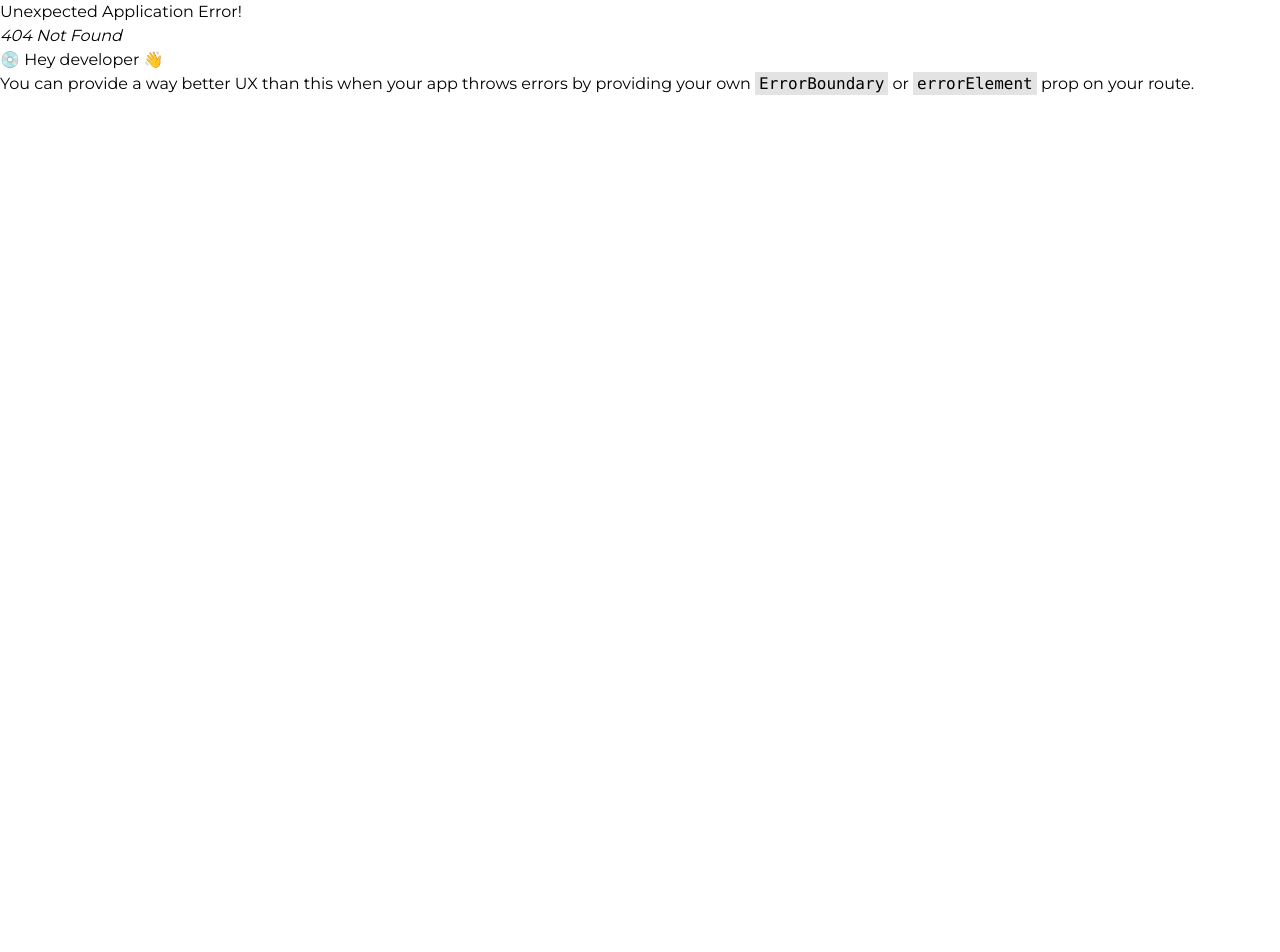
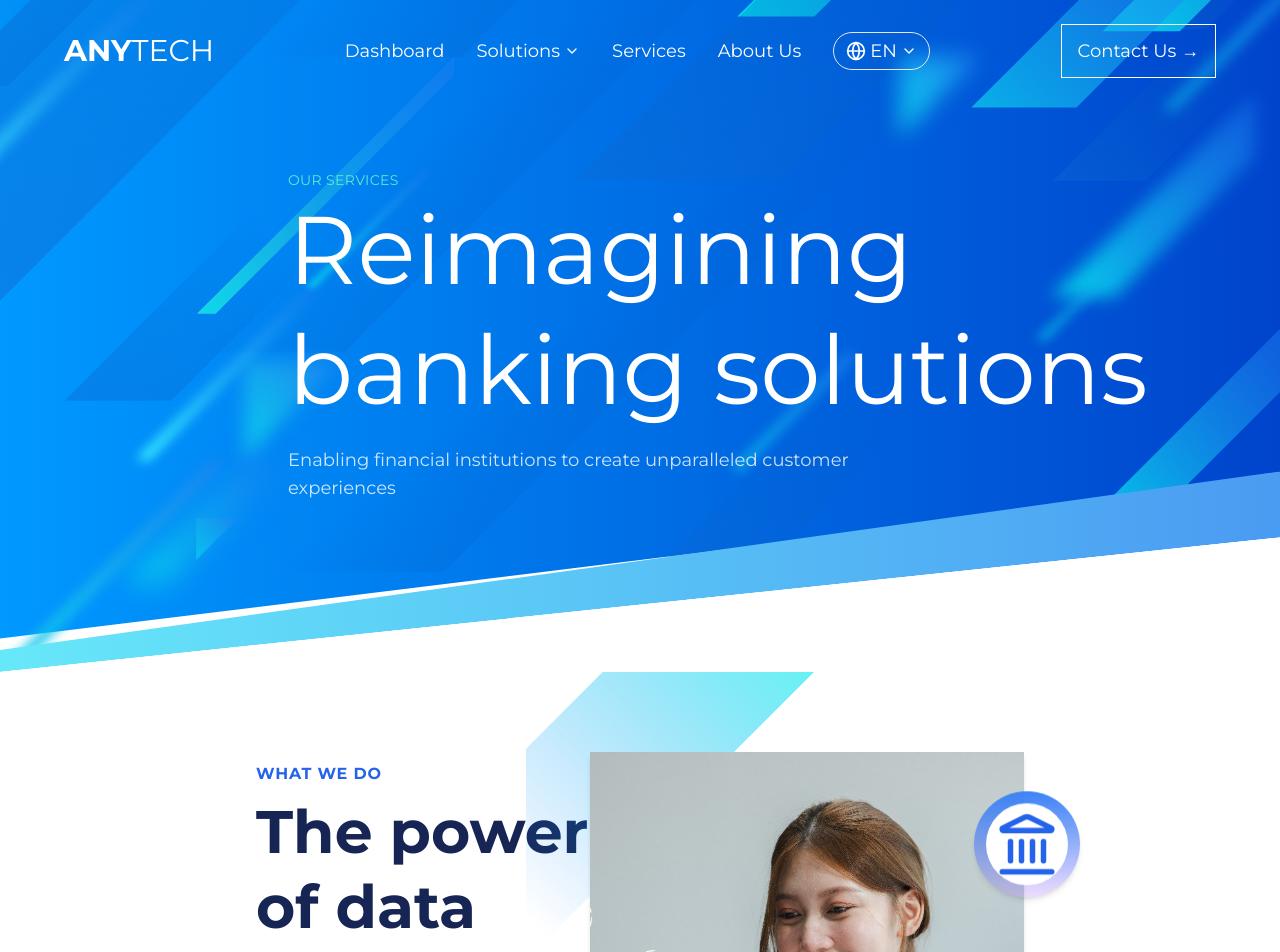
Before and after one commit to jannatulFerdeous/AnyTech-Frontend, a React (Vite) app: page /en/services in a window 1280 px wide. Before the commit this address had no page. Shown: the top 952 px of the page. Before the commit the page ends 800 px from the top, so only its background shows below. Built offline with nearby package versions, Linux system fonts and the light colour scheme.

Commit message:
Add Services module with routing and components, integrate AOS for animations

```diff
--- a/package.json
+++ b/package.json
@@ -13,6 +13,7 @@
     "@google-cloud/translate": "^8.5.0",
     "@headlessui/react": "^1.7.18",
     "@reduxjs/toolkit": "^2.2.1",
+    "aos": "^2.3.4",
     "chart.js": "^4.4.2",
     "classnames": "^2.5.1",
     "framer-motion": "^12.0.6",
--- /dev/null
+++ b/src/Routes/services.tsx
@@ -0,0 +1,8 @@
+import Services from '../modules/Services/Services';
+
+export const servicesRoutes = [
+  {
+    path: '/en/services',
+    element: <Services />,
+  },
+];
--- a/src/modules/Dashboard/partials/Philosophy/partials/cards.tsx
+++ b/src/modules/Dashboard/partials/Philosophy/partials/cards.tsx
@@ -1,4 +1,7 @@
 import { Lightbulb, Link, Settings } from 'lucide-react';
+import AOS from 'aos';
+import 'aos/dist/aos.css';
+import { useEffect } from 'react';
 
 const Cards = () => {
   const cardData = [
@@ -25,19 +28,27 @@ const Cards = () => {
     },
   ];
 
+  useEffect(() => {
+    AOS.init({
+      duration: 1000, // Adjust duration
+      once: true,
+    });
+  }, []);
+
   return (
-    <div className="flex flex-wrap justify-center gap-16 p-2 mb-24">
+    <div className="flex flex-wrap justify-center gap-16 p-2  mb-24">
       {cardData.map((card, index) => (
         <div
           key={index}
-          className="bg-blue-50 shadow-lg rounded-xl p-6 max-w-sm"
+          className="bg-blue-50 shadow-sm rounded-xl p-6 max-w-sm"
+          data-aos="fade-up"
         >
           <div
             className={`w-12 h-12 flex items-center justify-center ${card.bgColor} rounded-full`}
           >
             <span className="text-2xl">{card.icon}</span>
           </div>
-          <h3 className="text-2xl font-semibold text-gray-900 mt-4">
+          <h3 className="text-2xl font-semibold text-blue-950 mt-4">
             {card.title}
           </h3>
           <p className="text-gray-600 mt-4">{card.description}</p>
--- /dev/null
+++ b/src/modules/Services/Services.tsx
@@ -0,0 +1,15 @@
+import Do from './partials/Do/Do';
+import ServiceHero from './partials/Hero/ServiceHero';
+
+const Services = () => {
+  return (
+    <div>
+      <div>
+        <ServiceHero />
+        <Do />
+      </div>
+    </div>
+  );
+};
+
+export default Services;
--- /dev/null
+++ b/src/modules/Services/partials/Card/Card.tsx
@@ -0,0 +1,58 @@
+import { Lightbulb, Grid } from 'lucide-react';
+import AOS from 'aos';
+import 'aos/dist/aos.css';
+import { useEffect } from 'react';
+
+const Card = () => {
+  const cardData = [
+    {
+      icon: <Lightbulb className="text-blue-900" />,
+      title: 'Consult',
+      description:
+        'Our breadth of consulting expertise spans from applying the latest financial technological innovations to implementing risk-control strategies.',
+    },
+    {
+      icon: <Grid className="text-blue-900" />,
+      title: 'Implement',
+      description:
+        'Combining deep technological expertise and a proven track record, we design and implement custom solutions for financial institutions that drive long-term success.',
+    },
+    {
+      icon: <Grid className="text-blue-900" />,
+      title: 'Operate',
+      description:
+        'We provide a full suite of operational and support services that continue throughout the product life cycle.',
+    },
+  ];
+
+  useEffect(() => {
+    AOS.init({
+      duration: 1000,
+      once: true,
+    });
+  }, []);
+
+  return (
+    <div className="flex flex-wrap justify-center gap-8 p-6 mb-24">
+      {cardData.map((card, index) => (
+        <div
+          key={index}
+          className="border-2 border-blue-100 shadow-sm rounded-xl p-8 max-w-sm hover:bg-blue-50"
+          data-aos="fade-up"
+        >
+          <div className="flex items-center">
+            <div className="w-12 h-12 flex items-center justify-center bg-blue-200 rounded-full mr-4">
+              {card.icon}
+            </div>
+            <h3 className="text-2xl font-semibold text-blue-950">
+              {card.title}
+            </h3>
+          </div>
+          <p className="text-gray-600 mt-4">{card.description}</p>
+        </div>
+      ))}
+    </div>
+  );
+};
+
+export default Card;
--- /dev/null
+++ b/src/modules/Services/partials/Do/Do.tsx
@@ -0,0 +1,82 @@
+import { ChartNoAxesCombined, CreditCard, Landmark } from 'lucide-react';
+import bg1 from '../../../../assets/backgrounds/do.jpg';
+import line2 from '../../../../assets/frames/founder/2.svg';
+import line3 from '../../../../assets/frames/founder/3.svg';
+import Card from '../Card/Card';
+
+const Do = () => {
+  return (
+    <div className="relative">
+      <div className="flex items-center justify-between mx-64 -mt-12   mb-11 relative ">
+        {/* Left Section - Text Content */}
+        <div className="md:w-1/2 text-left">
+          <h4 className="text-blue-600 text-base font-semibold tracking-wider">
+            WHAT WE DO
+          </h4>
+          <h1 className="text-6xl font-bold text-blue-950 mt-2 leading-tight">
+            The power of data
+          </h1>
+          <p className="mt-4 text-blue-950 font-medium">
+            <span className="font-bold">
+              In today's rapidly evolving financial landscape, banks and
+              financial institutions face unprecedented challenges. At AnyTech,
+              we understand the critical need for continuous innovation and
+              strategic decision-making in order to thrive.
+            </span>{' '}
+          </p>
+          <p className="mt-3 text-blue-950">
+            With our global perspective and cutting-edge solutions, we are here
+            to help you create unparalleled customer experiences that will set
+            you apart from the competition. Embark on a journey of
+            transformation with AnyTech—one that will redefine what’s possible
+            for your institution.
+          </p>
+        </div>
+
+        {/* Right Section - Image with Overlays */}
+        <div className="relative">
+          {/* Background diagonal lines */}
+          <img
+            src={line3}
+            alt="Line Decoration"
+            className="absolute -top-20 -left-16 w-72 opacity-60 rotate-180"
+          />
+
+          <img
+            src={line3}
+            alt="Line Decoration"
+            className="absolute -bottom-10 right-0 w-48 opacity-70"
+          />
+
+          {/* Main Image */}
+          <div className="relative">
+            <img
+              src={bg1}
+              alt="Financial Tech"
+              className="w-[500px] h-[590px] object-cover shadow-md"
+            />
+          </div>
+
+          {/* Floating Icons with Animation */}
+
+          <div className="absolute bottom-64  p-[13px] rounded-full shadow-md z-20 bg-gradient-to-b from-blue-500 to-cyan-500/30 animate-float">
+            <div className="bg-white p-2 rounded-full text-blue-600">
+              <ChartNoAxesCombined size={54} />
+            </div>
+          </div>
+
+          <div className="absolute top-10 -right-14 p-[12px] rounded-full shadow-md z-20 bg-gradient-to-b from-blue-500 to-purple-500/20 animate-float">
+            <div className="bg-white p-2 rounded-full text-blue-600">
+              <Landmark size={66} />
+            </div>
+          </div>
+        </div>
+      </div>
+      <div className="mt-24">
+        <Card />
+      </div>
+    </div>
+  );
+};
+
+export default Do;
--- /dev/null
+++ b/src/modules/Services/partials/Hero/ServiceHero.tsx
@@ -0,0 +1,53 @@
+import bg1 from '../../../../assets/backgrounds/WaveLinesDesktop1.svg';
+import bg2 from '../../../../assets/backgrounds/WaveLinesDesktop2.svg';
+import bg3 from '../../../../assets/backgrounds/WaveLinesDesktop3.svg';
+import bg4 from '../../../../assets/backgrounds/WaveLinesDesktop4.svg';
+import Hero from '../../../../common/Hero/Hero';
+
+const ServiceHero = () => {
+  const backgroundImages = [
+    {
+      src: bg1,
+      alt: 'Background 1',
+      position: '-top-60 left-0',
+      directionX: 1,
+      directionY: 1,
+    },
+    {
+      src: bg2,
+      alt: 'Background 2',
+      position: 'bottom-32 right-0',
+      directionX: -1,
+      directionY: -1,
+    },
+    {
+      src: bg3,
+      alt: 'Background 3',
+      position: '-top-60 left-0',
+      directionX: 1,
+      directionY: 1,
+    },
+    {
+      src: bg4,
+      alt: 'Background 4',
+      position: '-top-60 right-0',
+      directionX: -1,
+      directionY: -1,
+    },
+  ];
+
+  return (
+    <div>
+      <Hero
+        title="Our Services"
+        subtitle="Reimagining banking solutions"
+        description="Enabling financial institutions to create unparalleled  customer experiences"
+        backgroundImages={backgroundImages}
+        gradientColors="from-[#0099ff] to-[#0044cc]"
+        accentColors="from-cyan-300 to-[#4a9bf2]"
+      />
+    </div>
+  );
+};
+
+export default ServiceHero;
--- a/src/router.tsx
+++ b/src/router.tsx
@@ -2,6 +2,7 @@ import { createBrowserRouter, Navigate } from 'react-router-dom';
 import Layout from './Layout/Layout';
 import { dashboardRoutes } from './Routes/dashboard';
 import { aboutRoutes } from './Routes/about';
+import { servicesRoutes } from './Routes/services';
 
 export const router = createBrowserRouter([
   {
@@ -11,6 +12,6 @@ export const router = createBrowserRouter([
   {
     path: '/en',
     element: <Layout />,
-    children: [...dashboardRoutes, ...aboutRoutes],
+    children: [...dashboardRoutes, ...aboutRoutes, ...servicesRoutes],
   },
 ]);
```
Also changed, not shown: src/common/widgets/Navbar/config/constants.ts (+17 -19 lines), src/assets/backgrounds/do.jpg (added), 1 other file (tests, documents, lock files or other folders).
